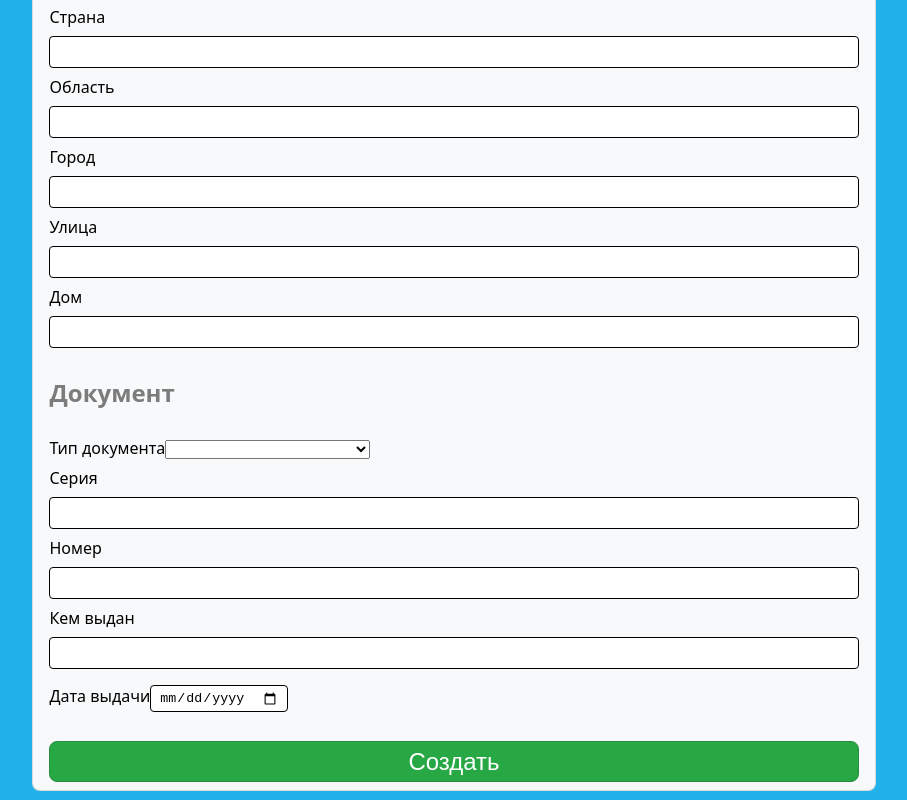
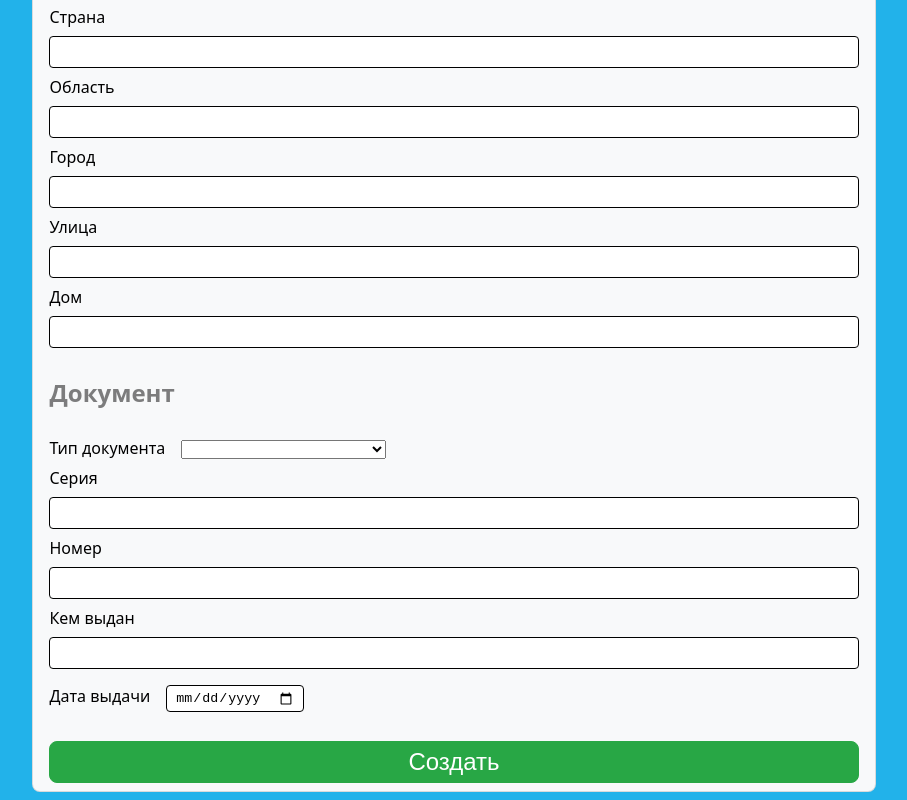
Before and after one commit to NikitaLejnev/med-client-form, a Vue app: page / in a window 1280 px wide. Shown: the part 852-1652 px from the top of the page, without its empty margins (186-1093 px from the left). Built offline with nearby package versions, Linux system fonts and the light colour scheme.

Commit message:
Style submit button

```diff
--- a/src/assets/css/styles.css
+++ b/src/assets/css/styles.css
@@ -32,6 +32,7 @@ html {
   border: 1px solid rgba(0, 0, 0, 0.125);
   border-radius: 0.5rem;
 }
+
 .card .card-body {
   flex: 1 1 auto;
 }
@@ -85,6 +86,7 @@ input {
 label {
   margin-top: 0.5rem;
   margin-bottom: 0.5rem;
+  margin-right: 1rem;
 }
 
 .text-field {
@@ -97,11 +99,15 @@ label {
   width: 100%;
 }
 
-.btn {
+button {
+  user-select: none;
+  background-color: transparent;
+  border: 1px solid transparent;
+  transition: color 0.15s ease-in-out, background-color 0.15s ease-in-out, border-color 0.15s ease-in-out, box-shadow 0.15s ease-in-out;
   color: white;
   font-size: 1.5rem;
   margin-top: 0.8rem;
-  padding: 0.4rem 1rem 0.3rem;
+  padding: 0.375rem 0.75rem;
   cursor: pointer;
   border: 1px solid transparent;
   border-color: transparent;
@@ -110,12 +116,25 @@ label {
 
 .btn-success {
   background-color: #28a745;
-  border-color: #288d3f;
+  border-color: #28a745;
+}
+
+.btn-success:hover:not(:disabled) {
+  color: #fff;
+  background-color: #157347;
+  border-color: #146c43;
+}
+
+.btn-success:disabled {
+  cursor: not-allowed;
+  opacity: 0.65;
+  transition: none;
 }
 
 .alert {
   position: relative;
   padding: 1rem 1rem;
+  margin-top: 1rem;
   margin-bottom: 1rem;
   border: 1px solid transparent;
   border-radius: 0.25rem;
@@ -127,12 +146,64 @@ label {
   border-color: #f5c2c7;
 }
 
-.mr-1 {
-  margin-right: 1rem;
-}
-
-.ml-1 {
-  margin-left: 1rem;
-}
+/*# sourceMappingURL=styles.scss.map */
+/*# sourceMappingURL=styles.scss.map */
+/*# sourceMappingURL=styles.scss.map */
+/*# sourceMappingURL=styles.scss.map */
+/*# sourceMappingURL=styles.scss.map */
+/*# sourceMappingURL=styles.scss.map */
+/*# sourceMappingURL=styles.scss.map */
+/*# sourceMappingURL=styles.scss.map */
+/*# sourceMappingURL=styles.scss.map */
+/*# sourceMappingURL=styles.scss.map */
+/*# sourceMappingURL=styles.scss.map */
+/*# sourceMappingURL=styles.scss.map */
+/*# sourceMappingURL=styles.scss.map */
+/*# sourceMappingURL=styles.scss.map */
+/*# sourceMappingURL=styles.scss.map */
+/*# sourceMappingURL=styles.scss.map */
+/*# sourceMappingURL=styles.scss.map */
+/*# sourceMappingURL=styles.scss.map */
+/*# sourceMappingURL=styles.scss.map */
+/*# sourceMappingURL=styles.scss.map */
+/*# sourceMappingURL=styles.scss.map */
+/*# sourceMappingURL=styles.scss.map */
+/*# sourceMappingURL=styles.scss.map */
+/*# sourceMappingURL=styles.scss.map */
+/*# sourceMappingURL=styles.scss.map */
+/*# sourceMappingURL=styles.scss.map */
+/*# sourceMappingURL=styles.scss.map */
+/*# sourceMappingURL=styles.scss.map */
+/*# sourceMappingURL=styles.scss.map */
+/*# sourceMappingURL=styles.scss.map */
+/*# sourceMappingURL=styles.scss.map */
+/*# sourceMappingURL=styles.scss.map */
+/*# sourceMappingURL=styles.scss.map */
+/*# sourceMappingURL=styles.scss.map */
+/*# sourceMappingURL=styles.scss.map */
+/*# sourceMappingURL=styles.scss.map */
+/*# sourceMappingURL=styles.scss.map */
+/*# sourceMappingURL=styles.scss.map */
+/*# sourceMappingURL=styles.scss.map */
+/*# sourceMappingURL=styles.scss.map */
+/*# sourceMappingURL=styles.scss.map */
+/*# sourceMappingURL=styles.scss.map */
+/*# sourceMappingURL=styles.scss.map */
+/*# sourceMappingURL=styles.scss.map */
+/*# sourceMappingURL=styles.scss.map */
+/*# sourceMappingURL=styles.scss.map */
+/*# sourceMappingURL=styles.scss.map */
+/*# sourceMappingURL=styles.scss.map */
+/*# sourceMappingURL=styles.scss.map */
+/*# sourceMappingURL=styles.scss.map */
+/*# sourceMappingURL=styles.scss.map */
+/*# sourceMappingURL=styles.scss.map */
+/*# sourceMappingURL=styles.scss.map */
+/*# sourceMappingURL=styles.scss.map */
+/*# sourceMappingURL=styles.scss.map */
+/*# sourceMappingURL=styles.scss.map */
+/*# sourceMappingURL=styles.scss.map */
+/*# sourceMappingURL=styles.scss.map */
+/*# sourceMappingURL=styles.scss.map */
 
 /*# sourceMappingURL=styles.css.map */
--- a/src/assets/css/styles.scss
+++ b/src/assets/css/styles.scss
@@ -1,10 +1,4 @@
-html {
-  background-color: #22b2ea;
-  font-family: system-ui, -apple-system, "Segoe UI", Roboto, "Helvetica Neue", Arial, "Noto Sans", "Liberation Sans", sans-serif, "Apple Color Emoji", "Segoe UI Emoji", "Segoe UI Symbol", "Noto Color Emoji";
-  display: flex;
-  flex-direction: column;
-}
-
+@use "base";
 .col-8 {
   width: 66.7%;
   flex: 0 0 auto;
@@ -33,6 +27,7 @@ html {
 
 .h1,
 .h2 {
+  display: inline;
   margin-top: 0;
   margin-bottom: 0;
   font-weight: 500;
@@ -64,7 +59,6 @@ form {
 }
 
 .input-group {
-  display: flex;
   margin-top: 0.5rem;
   margin-bottom: 0.5rem;
 }
@@ -80,7 +74,7 @@ input {
 label {
   margin-top: 0.5rem;
   margin-bottom: 0.5rem;
-  justify-items: flex-start;
+  margin-right: 1rem;
 }
 
 .text-field {
@@ -93,11 +87,16 @@ label {
   width: 100%;
 }
 
-.btn {
+button {
+  user-select: none;
+  background-color: transparent;
+  border: 1px solid transparent;
+  transition: color 0.15s ease-in-out, background-color 0.15s ease-in-out, border-color 0.15s ease-in-out,
+    box-shadow 0.15s ease-in-out;
   color: white;
   font-size: 1.5rem;
   margin-top: 0.8rem;
-  padding: 0.4rem 1rem 0.3rem;
+  padding: 0.375rem 0.75rem;
   cursor: pointer;
   border: 1px solid transparent;
   border-color: transparent;
@@ -105,8 +104,21 @@ label {
 }
 
 .btn-success {
-  background-color: #28a745;
-  border-color: #288d3f;
+  $success-color: #28a745;
+  background-color: $success-color;
+  border-color: $success-color;
+}
+
+.btn-success:hover:not(:disabled) {
+  color: #fff;
+  background-color: #157347;
+  border-color: #146c43;
+}
+
+.btn-success:disabled {
+  cursor: not-allowed;
+  opacity: 0.65;
+  transition: none;
 }
 
 .alert {
@@ -123,16 +135,35 @@ label {
   background-color: #f8d7da;
   border-color: #f5c2c7;
 }
-
-.mr-1 {
-  margin-right: 1rem;
-}
-
-.ml-1 {
-  margin-left: 1rem;
-}
-
-
+/*# sourceMappingURL=styles.scss.map */
+/*# sourceMappingURL=styles.scss.map */
+/*# sourceMappingURL=styles.scss.map */
+/*# sourceMappingURL=styles.scss.map */
+/*# sourceMappingURL=styles.scss.map */
+/*# sourceMappingURL=styles.scss.map */
+/*# sourceMappingURL=styles.scss.map */
+/*# sourceMappingURL=styles.scss.map */
+/*# sourceMappingURL=styles.scss.map */
+/*# sourceMappingURL=styles.scss.map */
+/*# sourceMappingURL=styles.scss.map */
+/*# sourceMappingURL=styles.scss.map */
+/*# sourceMappingURL=styles.scss.map */
+/*# sourceMappingURL=styles.scss.map */
+/*# sourceMappingURL=styles.scss.map */
+/*# sourceMappingURL=styles.scss.map */
+/*# sourceMappingURL=styles.scss.map */
+/*# sourceMappingURL=styles.scss.map */
+/*# sourceMappingURL=styles.scss.map */
+/*# sourceMappingURL=styles.scss.map */
+/*# sourceMappingURL=styles.scss.map */
+/*# sourceMappingURL=styles.scss.map */
+/*# sourceMappingURL=styles.scss.map */
+/*# sourceMappingURL=styles.scss.map */
+/*# sourceMappingURL=styles.scss.map */
+/*# sourceMappingURL=styles.scss.map */
+/*# sourceMappingURL=styles.scss.map */
+/*# sourceMappingURL=styles.scss.map */
+/*# sourceMappingURL=styles.scss.map */
 /*# sourceMappingURL=styles.scss.map */
 /*# sourceMappingURL=styles.scss.map */
 /*# sourceMappingURL=styles.scss.map */
--- a/src/components/form/PersonalFields.vue
+++ b/src/components/form/PersonalFields.vue
@@ -63,7 +63,7 @@ import ErrorDisplay from "./ErrorDisplay.vue";
     </div>
     <ErrorDisplay property="clientGroup" />
     <div class="input-group">
-      <label class="select-label mr-1" for="doctor">Лечащий врач</label>
+      <label class="select-label" for="doctor">Лечащий врач</label>
       <select v-model="state.doctor" id="doctor" name="doctor">
         <option value="ivanov">Иванов</option>
         <option value="zaharov">Захаров</option>
@@ -71,7 +71,7 @@ import ErrorDisplay from "./ErrorDisplay.vue";
       </select>
     </div>
     <div class="input-group">
-      <label class="mr-1" for="no-sms">Не отправлять СМС</label>
+      <label for="no-sms">Не отправлять СМС</label>
       <input
         class="checkbox"
         type="checkbox"
--- a/src/components/form/SubmitButton.vue
+++ b/src/components/form/SubmitButton.vue
@@ -1,6 +1,9 @@
 <script setup>
+import { computed } from "vue";
+import { v$ } from "../../utils/validate";
+const isDisabled = computed(() => v$.value.$errors.length > 0);
 </script>
 
 <template>
-  <button class="btn btn-success">Создать</button>
+  <button class="btn-success" :disabled="isDisabled">Создать</button>
 </template>
```
Also changed, not shown: 2 other files (tests, documents, lock files or other folders).
